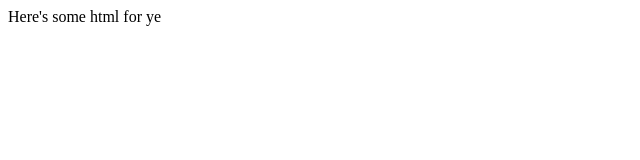
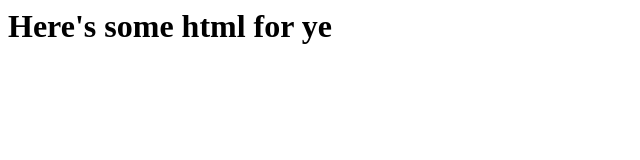
Before and after one commit to pranayat/pranayat.github.io, a plain HTML site: page index.html in a window 1280 px wide. Shown: the whole page, without its empty margins (0-640 px from the left). Drawn offline with Linux system fonts and the light colour scheme.

Commit message:
Update index.html

```diff
--- a/index.html
+++ b/index.html
@@ -1,5 +1,5 @@
 <html>
   <body>
-    Here's some html for ye
+    <h1>Here's some html for ye</h1>
   </body>
 </html>
```
